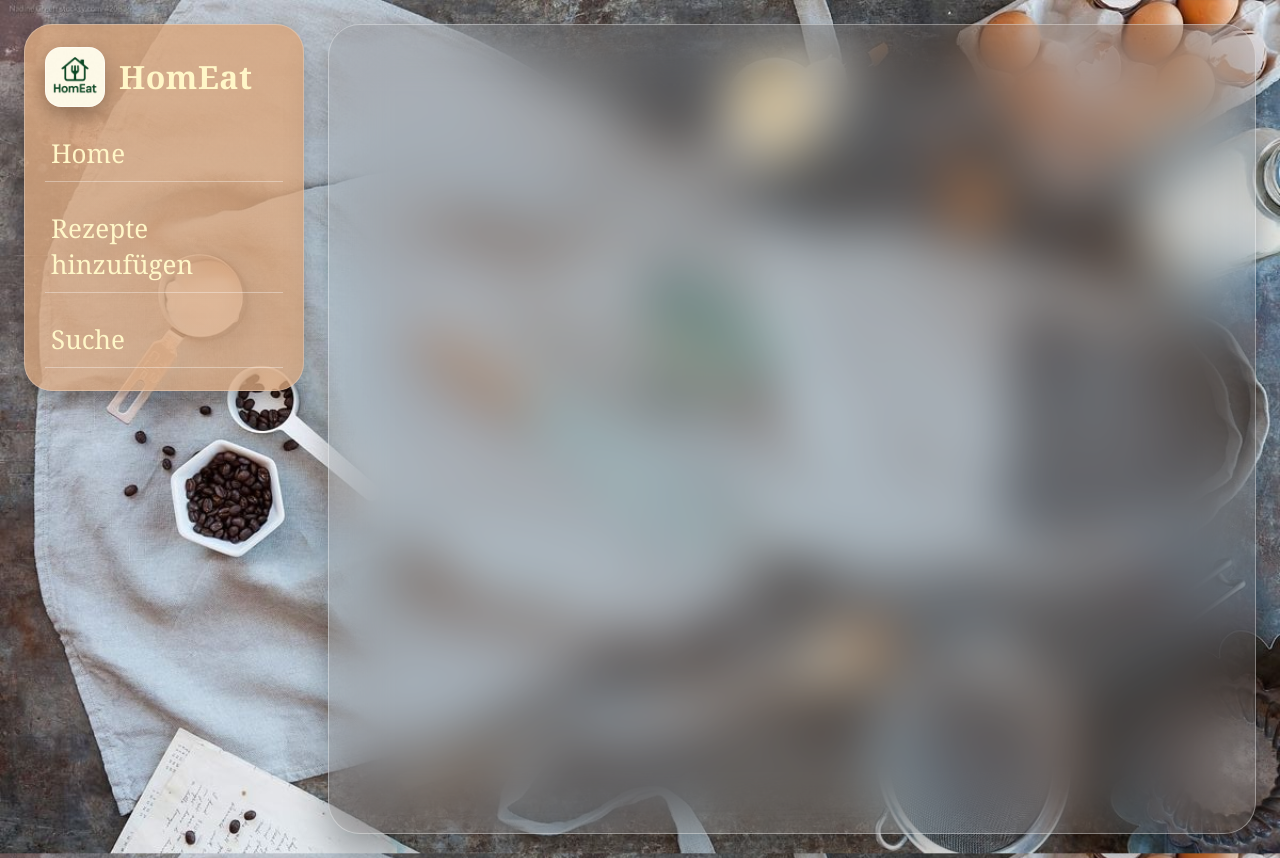
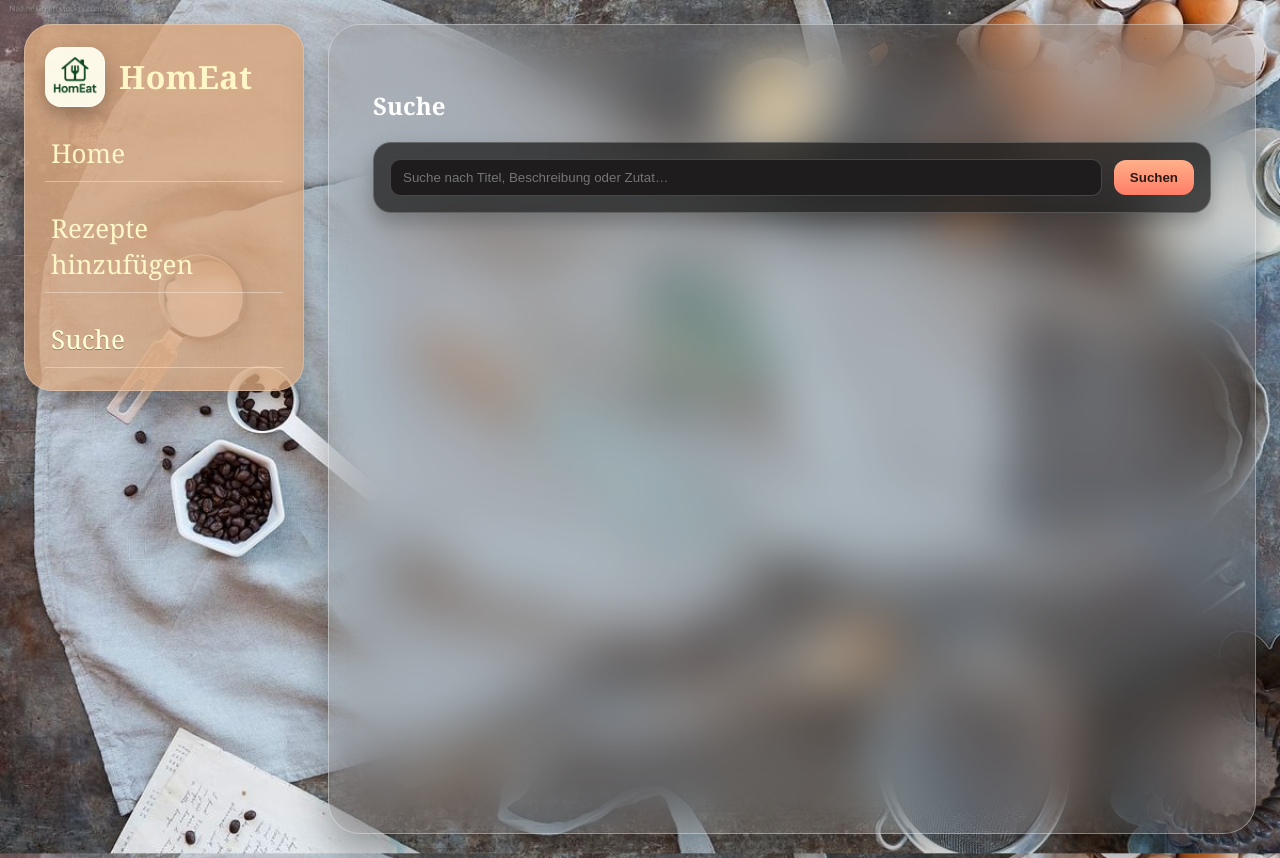
Before and after one commit to dkotiash/frontendVue-HomEat, a Vue app: page /suche in a window 1280 px wide. Built offline with nearby package versions, Linux system fonts and the light colour scheme; the HTML template or start-up script is replaced by a standard one.

Commit message:
sucheView

```diff
--- a/src/App.vue
+++ b/src/App.vue
@@ -7,8 +7,8 @@
         <div class="brand-title">HomEat</div>
       </div>
       <nav class="nav">
-        <RouterLink to="/">Home</RouterLink>
-        <RouterLink to="/rezepte">Rezepte hinzufügen</RouterLink>
+        <RouterLink to="/home">Home</RouterLink>
+        <RouterLink to="/">Rezepte hinzufügen</RouterLink>
         <RouterLink to="/suche">Suche</RouterLink>
       </nav>
     </aside>
--- a/src/router/index.ts
+++ b/src/router/index.ts
@@ -1,15 +1,17 @@
 import { createRouter, createWebHistory } from 'vue-router'
 import HomeView from '@/views/HomeView.vue'
+import RezeptListe from '@/components/RezeptListe.vue'
+import SucheView from '@/views/SucheView.vue'
+
+const routes = [
+  { path: '/', name: 'home', component: HomeView },
+  { path: '/rezepte', name: 'rezepte', component: RezeptListe },
+  { path: '/suche', name: 'suche', component: SucheView } // temporär, bis eine Suche-View vorhanden ist
+]
 
 const router = createRouter({
   history: createWebHistory(import.meta.env.BASE_URL),
-  routes: [
-    {
-      path: '/',
-      name: 'home',
-      component: HomeView
-    }
-  ]
+  routes
 })
 
 export default router
--- /dev/null
+++ b/src/views/SucheView.vue
@@ -0,0 +1,79 @@
+<script setup lang="ts">
+import { ref } from 'vue'
+import type { Recipe } from '@/types'
+
+const q = ref('')
+const results = ref<Recipe[]>([])
+const loading = ref(false)
+const error = ref<string | null>(null)
+
+async function search() {
+  loading.value = true
+  error.value = null
+  try {
+    // тимчасово — фетчимо всі /HomEat і фільтруємо на клієнті
+    const base = import.meta.env.VITE_BACKEND_BASE_URL
+    const res = await fetch(`${base}/HomEat`)
+    if (!res.ok) throw new Error(`HTTP ${res.status}`)
+    const all = (await res.json()) as Recipe[]
+    const s = q.value.trim().toLowerCase()
+    results.value = s
+      ? all.filter(r =>
+        [r.title, r.description, ...(r.ingredients?.map(i => i.name) ?? [])]
+          .join(' ')
+          .toLowerCase()
+          .includes(s),
+      )
+      : all
+  } catch (e: unknown) {
+    error.value = e instanceof Error ? e.message : String(e)
+  } finally {
+    loading.value = false
+  }
+}
+</script>
+
+<template>
+  <div class="container">
+    <h2>Suche</h2>
+    <div class="panel">
+      <div class="row" style="gap:12px; align-items:center;">
+        <input class="input" v-model="q" placeholder="Suche nach Titel, Beschreibung oder Zutat…" />
+        <button class="btn" @click="search" :disabled="loading">Suchen</button>
+        <span v-if="loading">Lade…</span>
+        <span v-if="error" style="color:#ffb3b3">Fehler: {{ error }}</span>
+      </div>
+    </div>
+
+    <div class="panel" v-if="results.length">
+      <h3>Ergebnisse</h3>
+      <ul style="list-style:none; padding:0; margin:12px 0 0;">
+        <li v-for="r in results" :key="r.id" class="panel" style="margin-bottom:12px;">
+          <h4 style="margin:0 0 6px">{{ r.title }}</h4>
+          <p v-if="r.description" style="margin:0 0 8px; opacity:.9">{{ r.description }}</p>
+          <img v-if="r.imageUrl" :src="r.imageUrl" style="max-width:240px;border-radius:10px;border:1px solid rgba(255,255,255,.2)" />
+          <div v-if="r.ingredients?.length">
+            <h5 style="margin:10px 0 6px;">Zutaten:</h5>
+            <ul style="margin:0; padding-left:18px;">
+              <li v-for="(ing, i) in r.ingredients" :key="i">
+                {{ ing.name }}<span v-if="ing.quantity"> — {{ ing.quantity }}</span>
+              </li>
+            </ul>
+          </div>
+        </li>
+      </ul>
+    </div>
+    <div class="panel" v-else-if="!loading && q.trim()">
+      <p>Keine Treffer.</p>
+    </div>
+  </div>
+</template>
+
+<style scoped>
+.container {
+  max-width: 1200px;
+  margin: 0 auto;
+  padding: 16px;
+}
+.row { display:flex; }
+</style>
```
